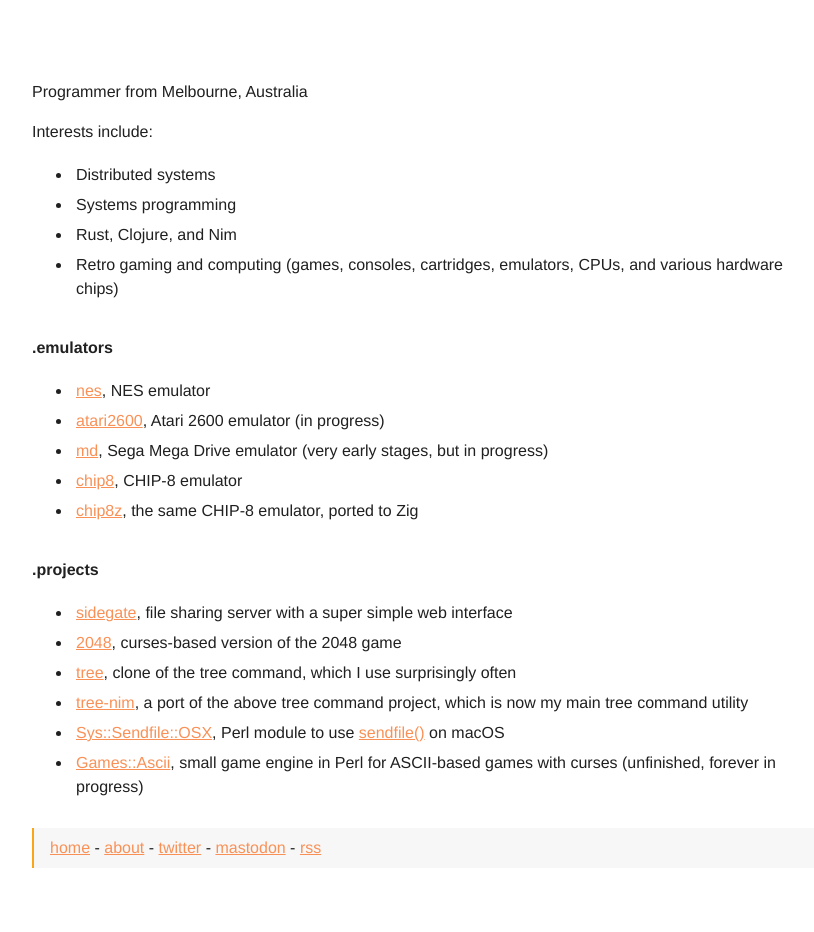
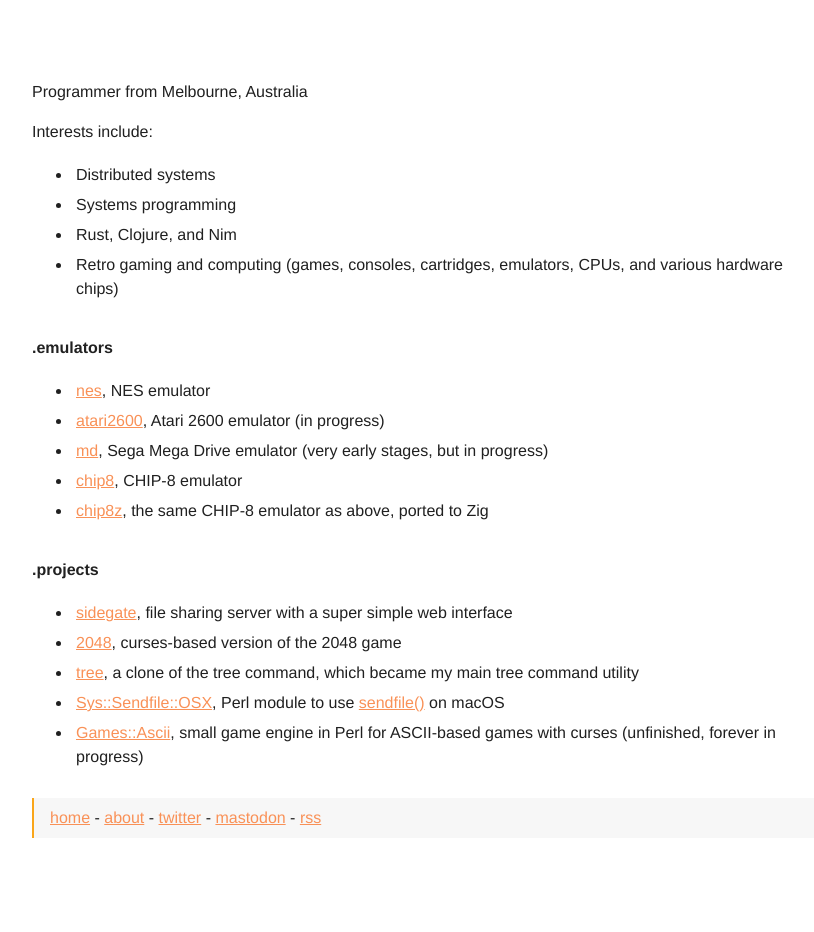
Before and after one commit to ltriant/ltriant.github.io, a Jekyll site: the page built from about.md, in a window 1280 px wide. Shown: the whole page, without its empty margins (208-1022 px from the left). Built offline with Jekyll 4.4.1, drawn with Linux system fonts in a browser that asks for light colours; after the commit the page ends 902 px from its top, so only the background shows below that.

Commit message:
about: update project links

```diff
--- a/about.md
+++ b/about.md
@@ -17,13 +17,12 @@ Interests include:
 * [atari2600](https://github.com/ltriant/atari2600), Atari 2600 emulator (in progress)
 * [md](https://github.com/ltriant/md), Sega Mega Drive emulator (very early stages, but in progress)
 * [chip8](https://github.com/ltriant/chip8), CHIP-8 emulator
-* [chip8z](https://github.com/ltriant/chip8z), the same CHIP-8 emulator, ported to Zig
+* [chip8z](https://github.com/ltriant/chip8z), the same CHIP-8 emulator as above, ported to Zig
 
 ## .projects
 
 * [sidegate](https://github.com/ltriant/sidegate), file sharing server with a super simple web interface
 * [2048](https://github.com/ltriant/2048), curses-based version of the 2048 game
-* [tree](https://github.com/ltriant/tree), clone of the tree command, which I use surprisingly often
-* [tree-nim](https://github.com/ltriant/tree-nim), a port of the above tree command project, which is now my main tree command utility
+* [tree](https://github.com/ltriant/tree), a clone of the tree command, which became my main tree command utility
 * [Sys::Sendfile::OSX](https://metacpan.org/pod/Sys::Sendfile::OSX), Perl module to use [sendfile()](https://jvns.ca/blog/2016/01/23/sendfile-a-new-to-me-system-call/) on macOS
 * [Games::Ascii](https://github.com/ltriant/Games-Ascii), small game engine in Perl for ASCII-based games with curses (unfinished, forever in progress)
```
